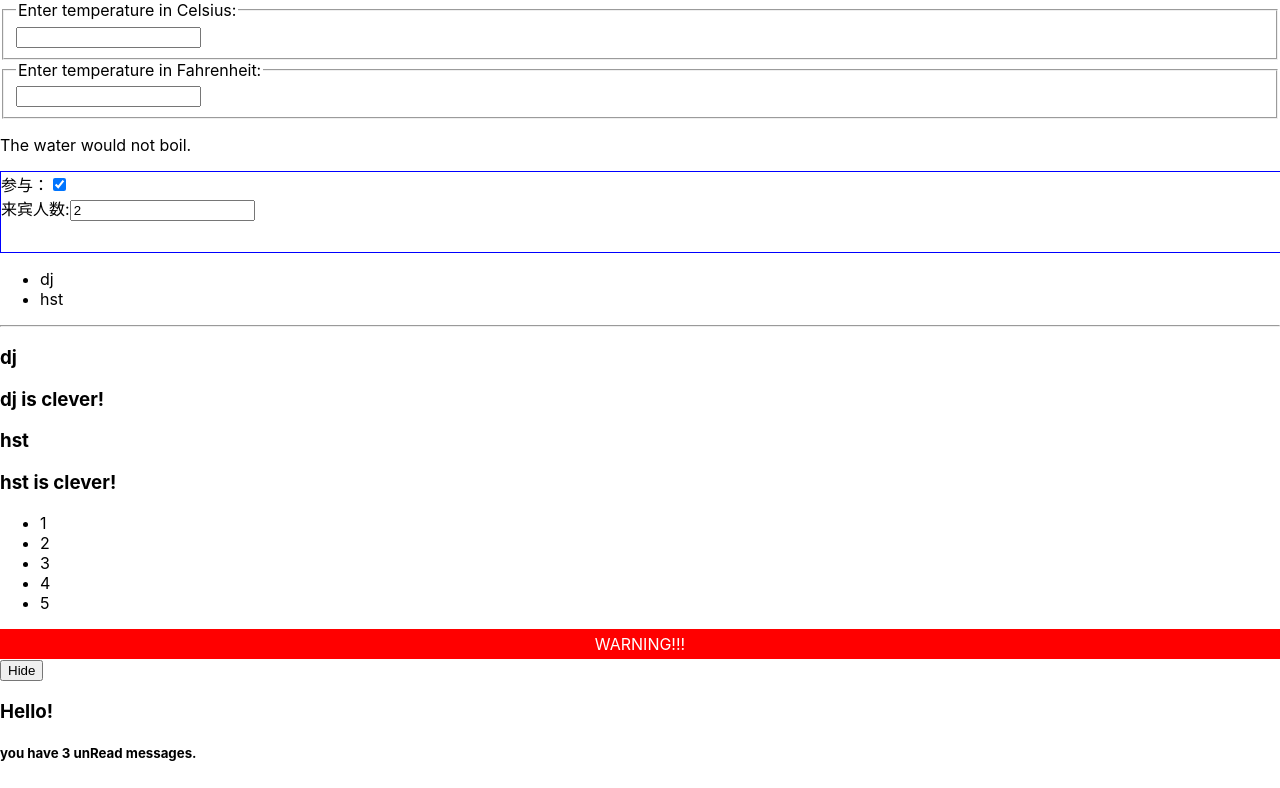
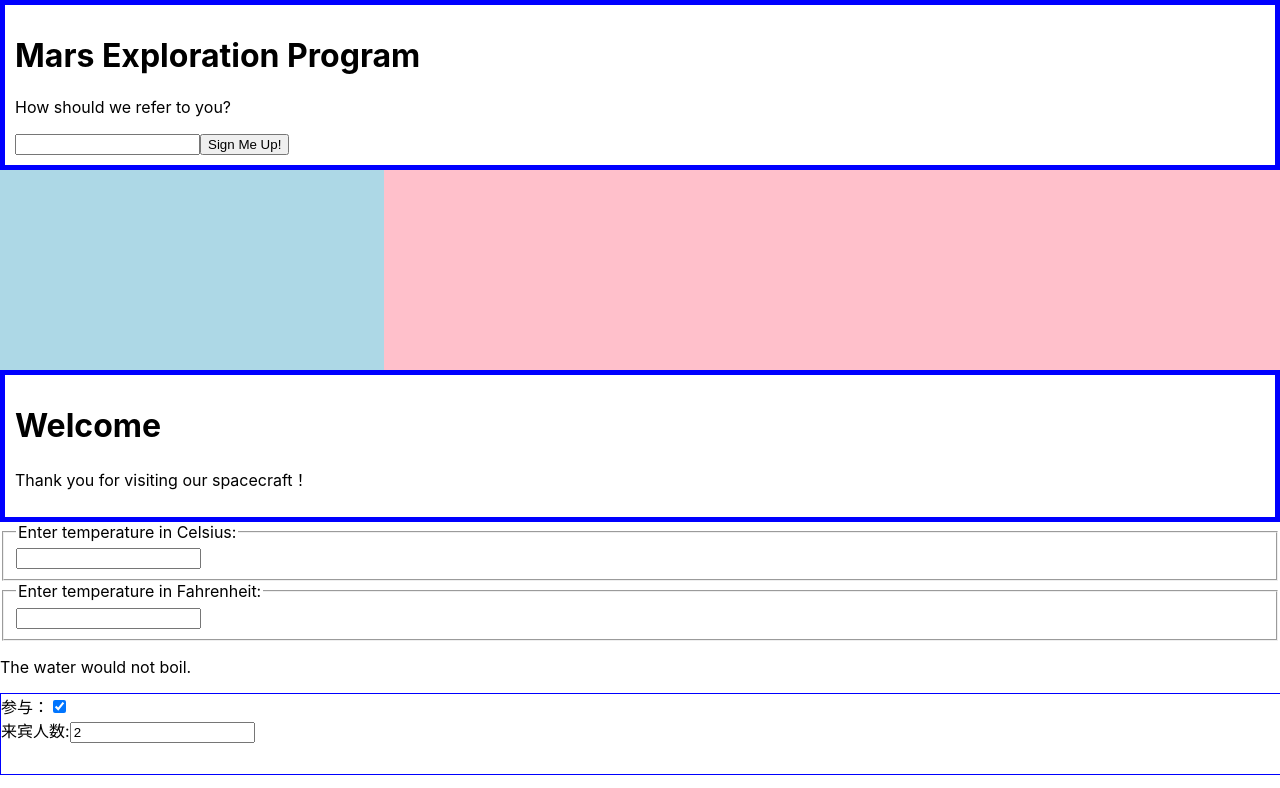
Before and after one commit to SitongHui/learnReact-1, a React (Create React App) app: page / in a window 1280 px wide. Shown: the top 788 px of the page. Built offline with nearby package versions, Linux system fonts and the light colour scheme.

Commit message:
组合vs继承的学习

```diff
--- a/src/App.css
+++ b/src/App.css
@@ -14,3 +14,41 @@
   border: 1px solid blue;
   margin-top: 10px;
 }
+
+.FancyBorder {
+  border: 5px solid;
+  padding: 10px 10px;
+}
+
+.FancyBorder-blue {
+  border-color: blue;
+}
+
+.split-pane {
+  display: flex;
+  justify-content: space-around;
+  width: 100%;
+  height: 200px;
+}
+
+.split-pane-left {
+  width: 30%;
+  height: 200px;
+}
+
+.split-pane-right {
+  width: 70%;
+  height: 200px;
+}
+
+.contacts {
+  width: 100%;
+  height: 100%;
+  background: lightblue;
+}
+
+.chat {
+  width: 100%;
+  height: 100%;
+  background: pink;
+}
--- a/src/App.js
+++ b/src/App.js
@@ -14,6 +14,11 @@ import Page from './TestPage/Page';
 import MapFunc from './TestMap/MapFunc';
 import Blog from "./TestBlog/Blog";
 import Calculator from './Temperature/Calculator'
+import WelcomeDialog from './FancyBorder/WelcomeDialog';
+import SplitPane from './SplitPane/SplitPane';
+import Chat from './SplitPane/Chat';
+import Contacts from './SplitPane/Contacts';
+import SignUpDialog from "./SignUpDialog/SignUpDialog";
 
 function TimeString() {
     return (
@@ -77,6 +82,15 @@ class App extends Component {
 
         return (
             <>
+                <SignUpDialog />
+
+                <SplitPane
+                    left={ <Contacts /> }
+                    right={<Chat />}
+                />
+
+                <WelcomeDialog />
+
                 <Calculator />
 
                 {
--- /dev/null
+++ b/src/FancyBorder/FancyBorder.js
@@ -0,0 +1,15 @@
+import React, { Component } from 'react';
+
+class FancyBorder extends Component {
+
+    render() {
+        const { color, children } = this.props;
+        return (
+            <div className={'FancyBorder FancyBorder-' + color}>
+                {children}
+            </div>
+        )
+    }
+}
+
+export default FancyBorder;
--- /dev/null
+++ b/src/FancyBorder/WelcomeDialog.js
@@ -0,0 +1,20 @@
+import React, { Component } from 'react';
+import FancyBorder from "./FancyBorder";
+
+class WelcomeDialog extends Component {
+    render() {
+        return (
+            <FancyBorder color='blue'>
+                <h1>
+                    Welcome
+                </h1>
+                <p className="Dialog-message">
+                    Thank you for visiting our spacecraft！
+                </p>
+
+            </FancyBorder>
+        )
+    }
+}
+
+export default WelcomeDialog;
--- /dev/null
+++ b/src/SignUpDialog/Dialog.js
@@ -0,0 +1,23 @@
+import React, { Component } from 'react';
+import FancyBorder from "../FancyBorder/FancyBorder";
+
+class Dialog extends Component {
+    render() {
+        const { title, message, children } = this.props;
+        return (
+            <>
+                <FancyBorder color="blue">
+                    <h1>
+                        {title}
+                    </h1>
+                    <p>
+                        {message}
+                    </p>
+                    {children}
+                </FancyBorder>
+            </>
+        )
+    }
+}
+
+export default Dialog;
--- /dev/null
+++ b/src/SignUpDialog/SignUpDialog.js
@@ -0,0 +1,42 @@
+import React, { Component } from 'react';
+import Dialog from './Dialog';
+
+class SignUpDialog extends Component {
+    constructor(props) {
+        super(props);
+        this.state = {
+            login: ''
+        }
+    }
+
+    render() {
+        return (
+            <>
+                <Dialog
+                    title="Mars Exploration Program"
+                    message="How should we refer to you?">
+
+                    <input value={this.state.login} onChange={this.handleChange}/>
+
+                    <button onClick={this.handleClick}>
+                        Sign Me Up!
+                    </button>
+
+                </Dialog>
+
+            </>
+        )
+    }
+
+    handleChange = (e) => {
+        this.setState({
+            login: e.target.value
+        })
+    };
+
+    handleClick = () => {
+        alert(`Welcome aboard, ${this.state.login}!`);
+    }
+}
+
+export default SignUpDialog;
--- /dev/null
+++ b/src/SplitPane/Chat.js
@@ -0,0 +1,11 @@
+import React, { Component } from 'react';
+
+class Chat extends Component {
+    render() {
+        return (
+            <div className="chat"></div>
+        )
+    }
+}
+
+export default Chat;
--- /dev/null
+++ b/src/SplitPane/Contacts.js
@@ -0,0 +1,13 @@
+import React, { Component } from 'react';
+
+class Contacts extends Component {
+    render() {
+        return (
+            <div className="contacts">
+
+            </div>
+        )
+    }
+}
+
+export default Contacts;
--- /dev/null
+++ b/src/SplitPane/SplitPane.js
@@ -0,0 +1,19 @@
+import React, { Component } from 'react';
+
+class SplitPane extends Component {
+    render() {
+        const { left, right } = this.props;
+        return (
+            <div className="split-pane">
+                <div className="split-pane-left">
+                    {left}
+                </div>
+                <div className="split-pane-right">
+                    {right}
+                </div>
+            </div>
+        )
+    }
+}
+
+export default SplitPane;
```
